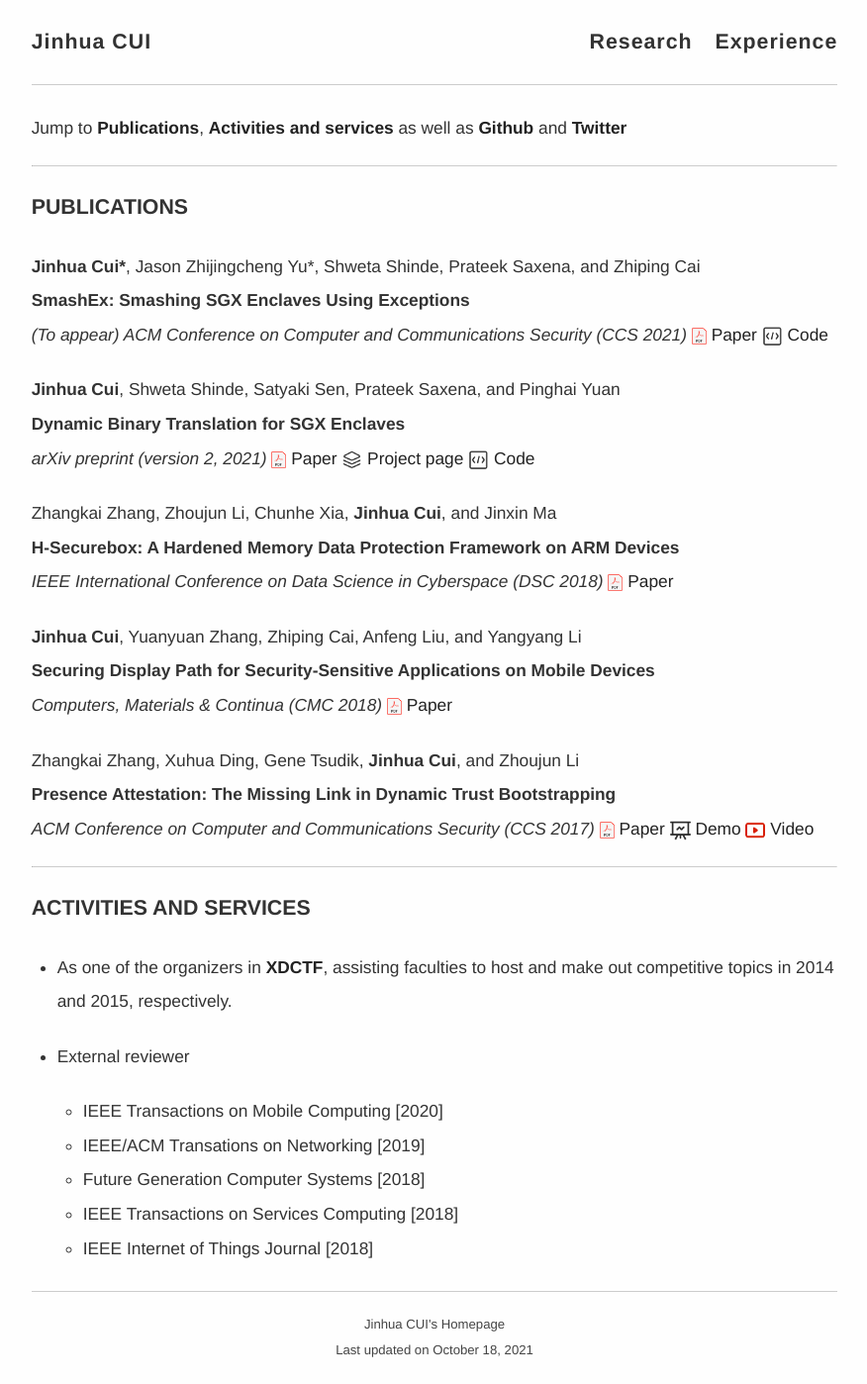
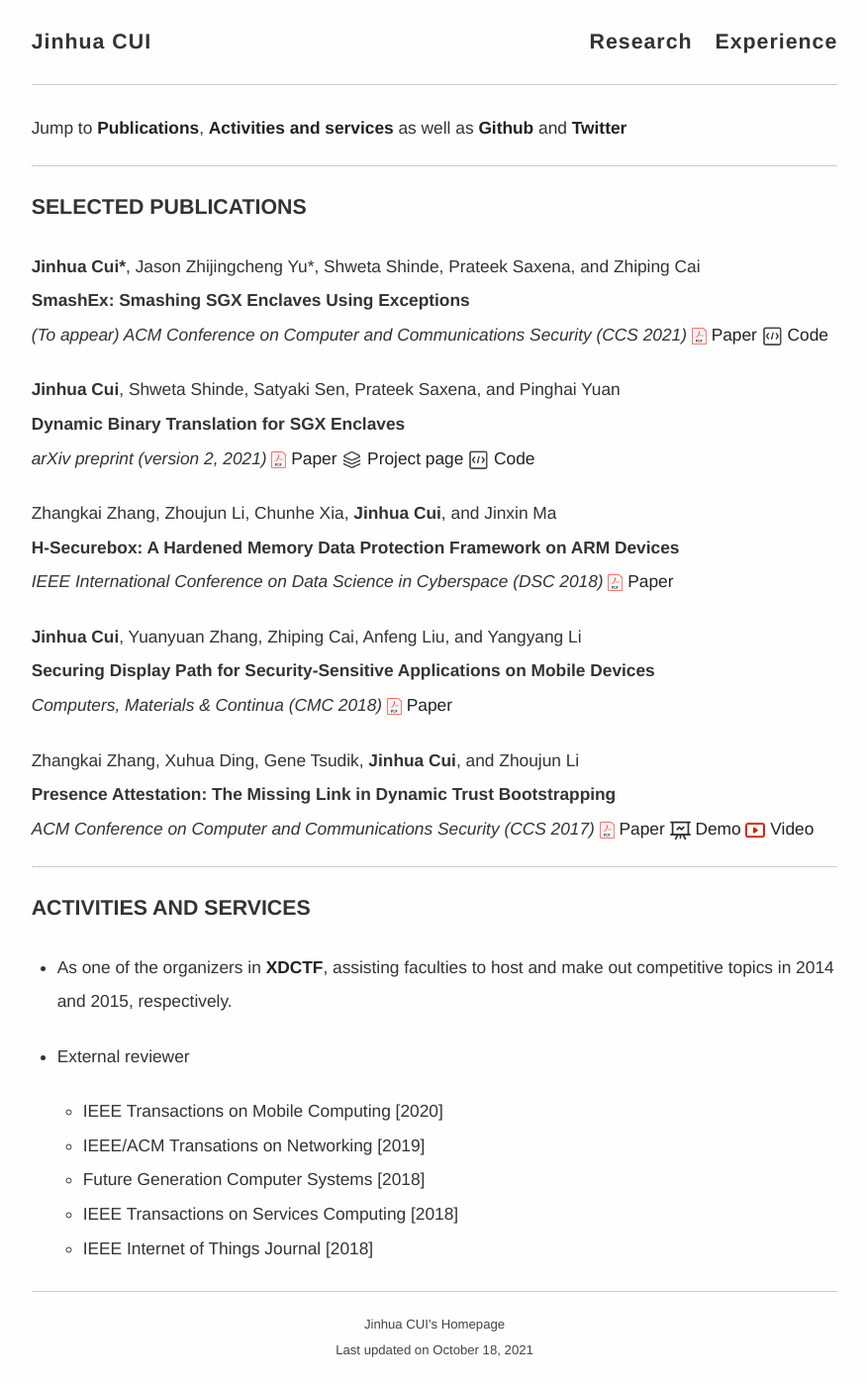
Before and after one commit to cimcs/cimcs.github.io, a Jekyll site: the page built from research.md, in a window 1280 px wide. Shown: the whole page at 99% size, without its empty margins (201-1077 px from the left). Built offline with Jekyll 4.4.1, drawn with Linux system fonts in a browser that asks for light colours; comment, search, counter and statistics services are not loaded.

Commit message:
Update research.md

```diff
--- a/research.md
+++ b/research.md
@@ -269,7 +269,7 @@ Jump to **[Publications](#peer-reviewed-publications)**, <!-- [Thesis](#doctoral
 
 ---
 
-## Publications <!-- (peer reviewed unless stated otherwise) -->
+## Selected Publications <!-- (peer reviewed unless stated otherwise) -->
 
 {% assign thumbnail="right" %}
 {% if pub.image %}
```
